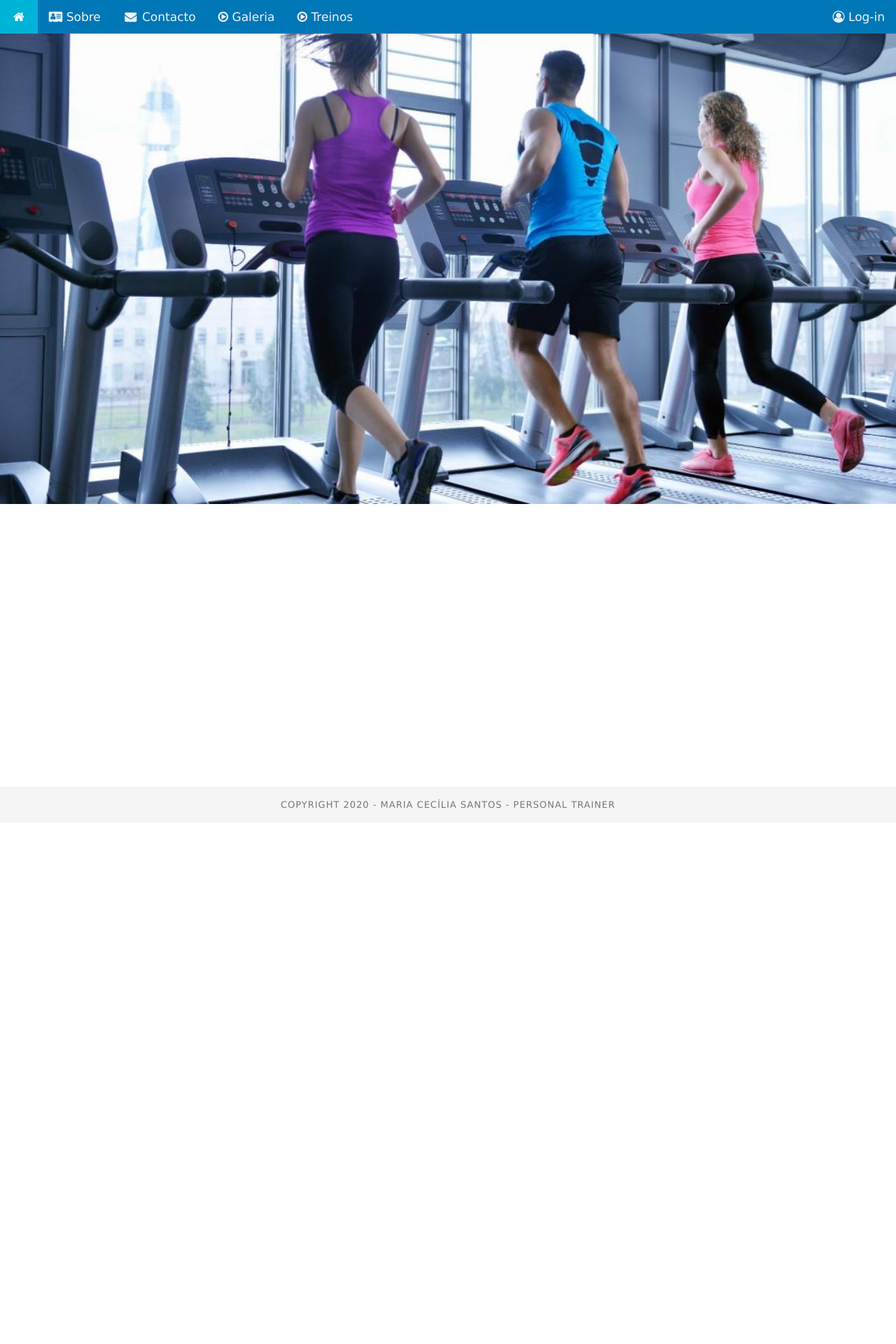
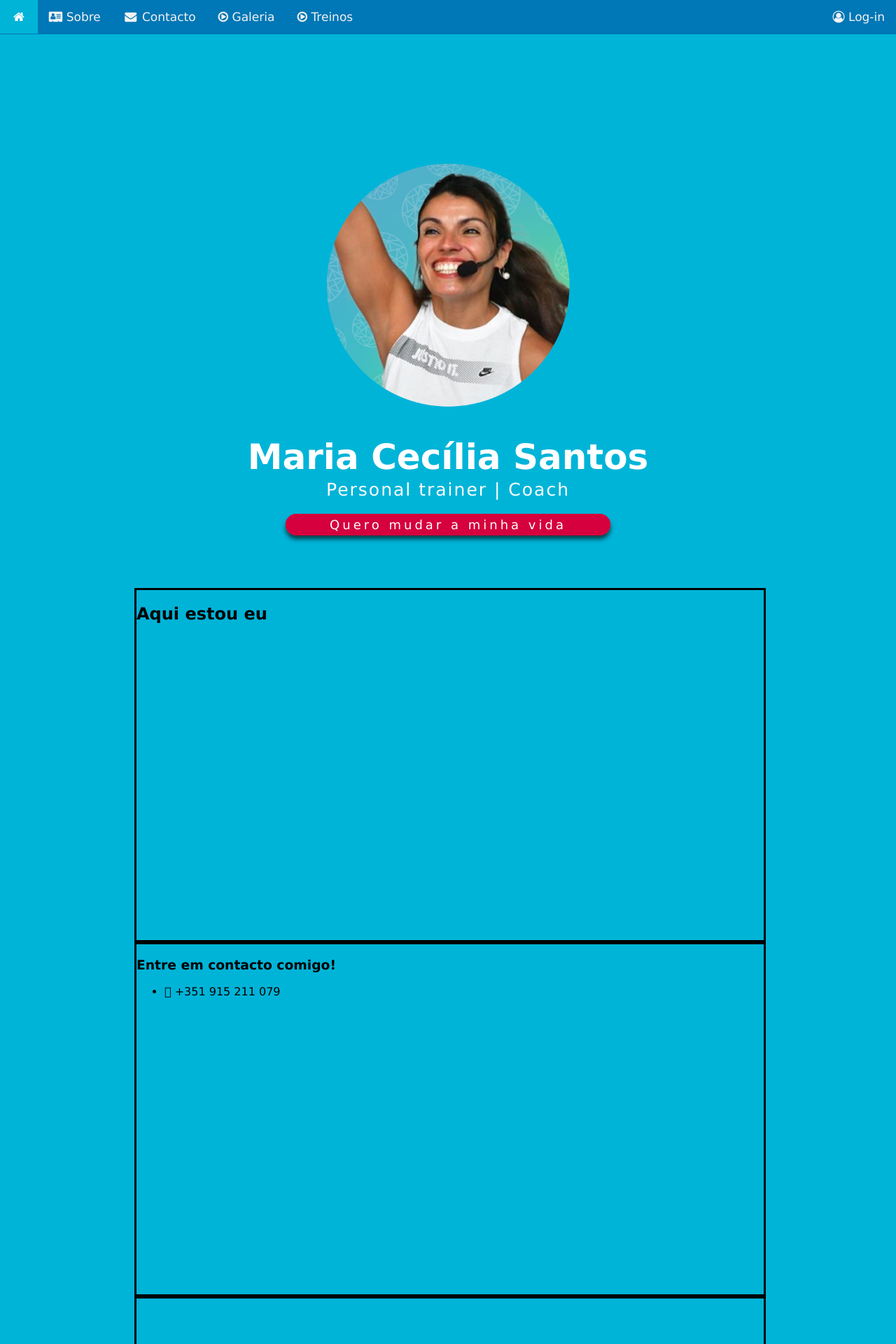
Before and after one commit to SirWasabi/ceciliapt, a Django app: page / in a window 1280 px wide. Shown: the top 1920 px of the page at 70% size. Before the commit the page ends 1155 px from the top, so only its background shows below. Run offline with Django 3.2, Linux system fonts and the light colour scheme.

Commit message:
frontend changes

```diff
--- a/ceciliapt/urls.py
+++ b/ceciliapt/urls.py
@@ -20,7 +20,6 @@ from mainapp.views import index, contact, login
 
 urlpatterns = [
     path('', index, name='index'),
-    path('contact', contact, name='contact'),
     path('login', login, name='login'),
     path('admin/', admin.site.urls),
 ]
--- a/static/styles/index.css
+++ b/static/styles/index.css
@@ -1,12 +1,24 @@
 body {
     margin: 0;
     font-family: Verdana, sans-serif;
+    display: block;
+    background-color: #00b4d8;
+    min-width: 800px;
+    width: auto !important;
+}
+
+.wraptocenter {
+    display: block;
+    margin: auto;
+    width: 70%;
 }
 
 /* Add a black background color to the top navigation */
 .topnav {
     position: fixed;
     width: 100%;
+    height: 49px;
+    top: 0;
     background-color: #0077b6;
     overflow: hidden;
 }
@@ -37,13 +49,66 @@ body {
     float: right;
 }
 
-.backimg {
-    width: 100%;
+.frontwrap {
+    height: 105vh;
+    background-repeat: no-repeat;
+    background-attachment: fixed;
+    background-position: 100% 100%;
+    background-size: cover;
+}
+
+.wrapper {
+    padding: 28px 0px;
+}
+
+.front {
+    text-align: center;
+    padding: 200px 0px;
+}
+
+.front h1 {
+    font-size: 50px;
+    color: white;
+}
+
+#job {
+    font-size: 25px;
+    letter-spacing: 2px;
+    margin-top: -30px;
+    color: white;
+}
+
+#changebutton {
+    font-size: 18px;
+    color: white;
+    letter-spacing: 4px;
+    border: 1px solid;
+    border-radius: 16px;
+    background-color: #D5003D;
+    border-color: #D5003D;
+    box-shadow: 0px 5px 6px 0px rgba(0, 0, 0, 0.67);
+    border-width: thick;
+}
+
+@keyframes upndown {
+   0% { transform: translateY(0); }
+   100% { transform: translateY(-10px); }
+}
+
+#frontpic {
+    width: 40%;
+    height: 40%;
+}
+
+#frontpic:hover {
+    animation-name: upndown;
+    animation: upndown 1s infinite  alternate;
 }
 
 section {
     width:100%;
-    height: 100px;
+    height: 500px;
+    border: solid;
 }
 
 .footer {
--- a/templates/index.html
+++ b/templates/index.html
@@ -6,28 +6,57 @@
     <meta charset="UTF-8">
     <link rel="stylesheet" type="text/css" href="{% static 'styles/index.css'  %}">
     <link rel="stylesheet" href="https://cdnjs.cloudflare.com/ajax/libs/font-awesome/4.7.0/css/font-awesome.min.css">
+    <script src="https://ajax.googleapis.com/ajax/libs/jquery/3.5.1/jquery.min.js"></script>
     <title>CeciliaPT</title>
 </head>
 <body>
-    <div class="topnav" id="home">
-        <a href="#home"><i class="fa fa-fw fa-home"></i></a>
-        <a href="#about"><i class="fa fa-address-card" aria-hidden="true"></i> {% trans "Sobre" %}</a>
-        <a href="#contact"><i class="fa fa-fw fa-envelope"></i> {% trans "Contacto" %}</a>
-        <a href="#gallery"><i class="fa fa-play-circle-o" aria-hidden="true"></i> {% trans "Galeria" %}</a>
-        <a href="#training"><i class="fa fa-play-circle-o" aria-hidden="true"></i> {% trans "Treinos" %}</a>
+    <nav class="topnav">
+            <a id="homebutton" href="#home"><i class="fa fa-fw fa-home"></i></a>
+            <a id="aboutbutton" href="#about"><i class="fa fa-address-card" aria-hidden="true"></i> {% trans "Sobre" %}</a>
+            <a id="contactbutton" href="#contact"><i class="fa fa-fw fa-envelope"></i> {% trans "Contacto" %}</a>
+            <a id="gallerybutton" href="#gallery"><i class="fa fa-play-circle-o" aria-hidden="true"></i> {% trans "Galeria" %}</a>
+            <a id="trainingbutton" href="#training"><i class="fa fa-play-circle-o" aria-hidden="true"></i> {% trans "Treinos" %}</a>
             <a class="login" href="{% url 'login' %}"><i class="fa fa-user-circle-o" aria-hidden="true"></i>
                 {% if request.user.is_authenticated %}
-                {% trans "Olá" %} {{ request.user }}
+                    {% trans "Conta" %}
                 {% else %}
                     {% trans "Log-in" %}
                 {% endif %}
             </a>
+     </nav>
+    <div class="wraptocenter">
+        <div class="frontwrap">
+            <div class="wrapper" id="home">
+                <div class="front">
+                    <img id="frontpic" src="{% static 'images/cecilia-circular.png' %}">
+                    <h1>Maria Cecília Santos</h1>
+                    <p id="job">Personal trainer | Coach</p>
+                    <a id="changebutton">&nbsp;&nbsp;&nbsp;&nbsp;&nbsp;&nbsp;Quero mudar a minha vida&nbsp;&nbsp;&nbsp;&nbsp;&nbsp;&nbsp;</a>
                 </div>
-    <img class="backimg" src="static/images/header.png">
+            </div>
+        </div>
         <section id="about">
+            <h2>Aqui estou eu</h2>
+
 
         </section>
         <section id="contact">
+            <div>
+                <div>
+                    <h3>Entre em contacto comigo!</h3>
+                </div>
+                <div>
+                    <span class="elementdivider"></span>
+                </div>
+                <div>
+                    <ul>
+                        <li>
+                            <span><i class="fas fa-phone"></i></span>
+                            <span>+351 915 211 079</span>
+                        </li>
+                    </ul>
+                </div>
+            </div>
 
         </section>
         <section id="gallery">
@@ -36,10 +65,10 @@
         <section id="training">
 
         </section>
-
+    </div>
     <div class="footer">
         <p>COPYRIGHT 2020 - MARIA CECÍLIA SANTOS - PERSONAL TRAINER</p>
     </div>
-
 </body>
+<script src="{% static 'scripts/script.js' %}"></script>
 </html>
```
Also changed, not shown: static/images/cecilia-circular.png (added), static/images/homeicon.png (deleted), static/images/star.jpg (added). Lines whose indentation alone changed are shown as unchanged.
